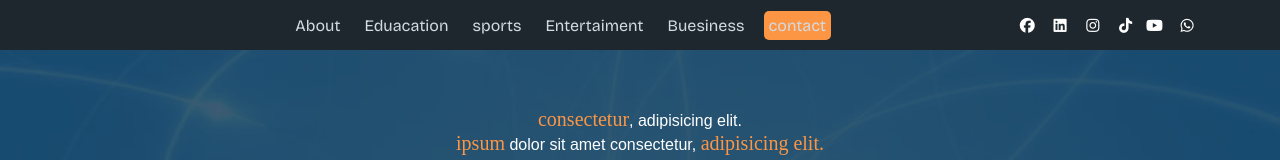
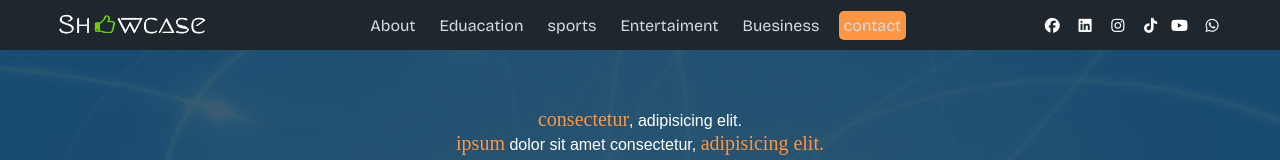
Before and after one commit to samadullah-ziar/pro1, a plain HTML site: page index.html in a window 1280 px wide. Shown: the top 160 px of the page. Drawn offline with nearby package versions, Linux system fonts and the light colour scheme.

Commit message:
Update index.html

```diff
--- a/index.html
+++ b/index.html
@@ -23,7 +23,7 @@
     <div class="parent-main">
         <div class="nav">
             <div class="logo">
-                <img src="logo.png" alt="">
+                <img src="assets/logo.png" alt="">
             </div>
             <div class="menu-list">
                 <ul>
```
